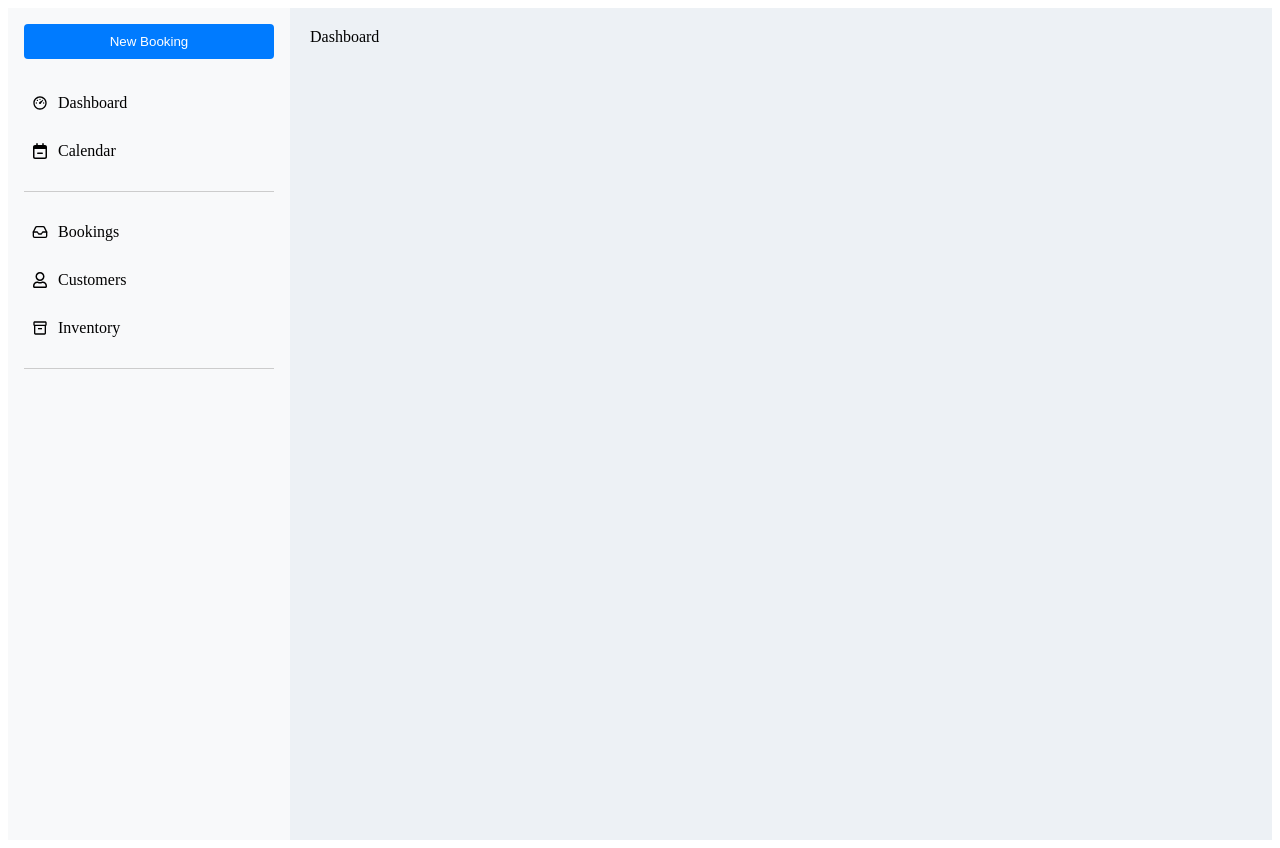
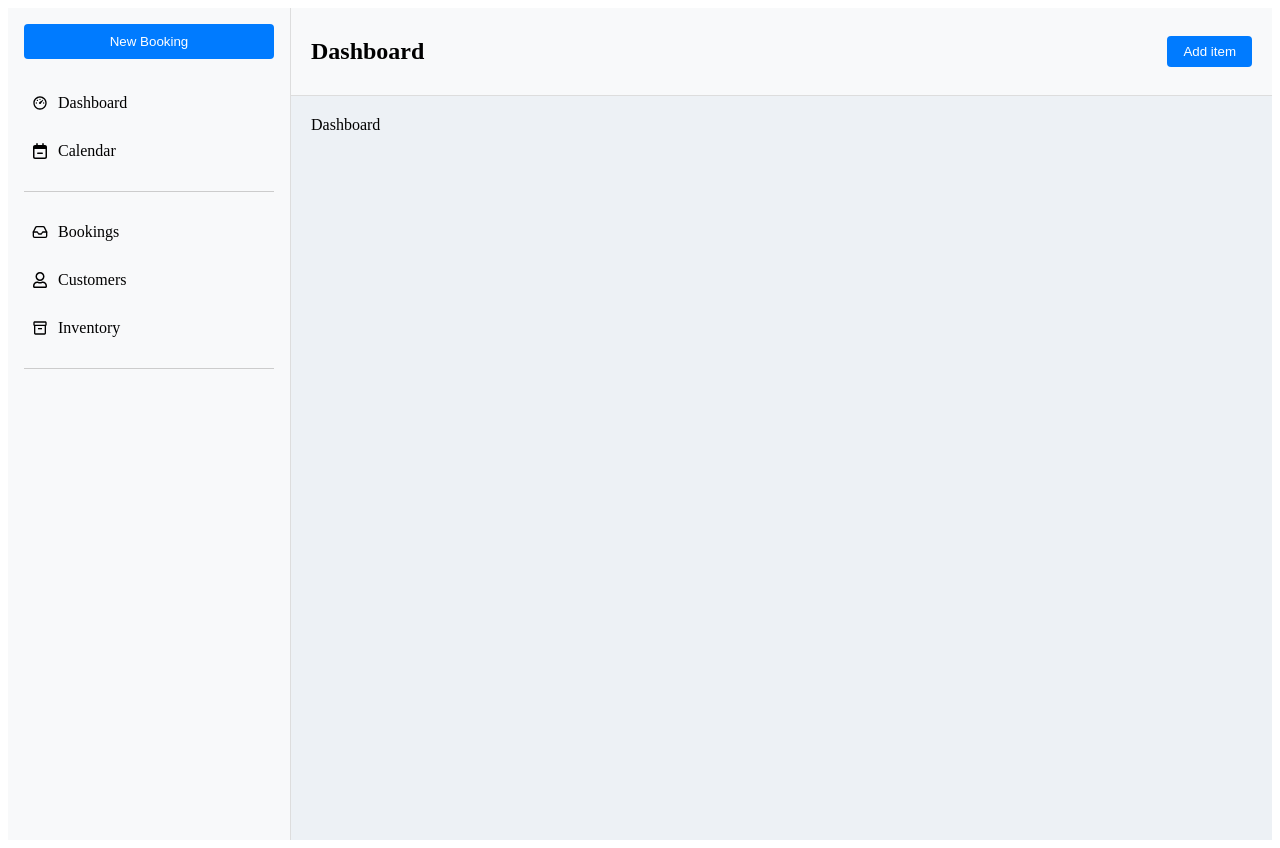
Before and after one commit to ForeverPlat/rental-software, a React (Vite) app in the folder frontend/: page / in a window 1280 px wide. Built offline with nearby package versions, Linux system fonts and the light colour scheme.

Commit message:
header added with basic button switching functionality

```diff
--- a/frontend/src/Layout.jsx
+++ b/frontend/src/Layout.jsx
@@ -1,13 +1,32 @@
 import React from 'react'
-import { Outlet } from 'react-router-dom'
+import { Outlet, useLocation } from 'react-router-dom'
 
 import Sidebar from './components/Sidebar/Sidebar'
+import Header from './components/Header/Header'
 
 const Layout = () => {
+
+  const location = useLocation();
+
+  const getPageFromPath = () => {
+    const path = location.pathname.toLowerCase();
+
+    if (path === '/' || path === '/dashboard') return 'dashboard';
+    if (path === '/calendar') return 'calender';
+    if (path === '/bookings') return 'bookings';
+    if (path === '/customers') return 'customers';
+    if (path === '/inventory') return 'inventory';
+    return 'dashboard';
+
+  }
+
+  const page = getPageFromPath();
+
   return (
     <div style={{ display: 'flex' }}>
         <Sidebar />
-        <main style={{ flexGrow: 1, padding: '20px', 'backgroundColor': '#edf1f5' }}>
+        <main style={{ flexGrow: 1, 'backgroundColor': '#edf1f5' }}>
+            <Header page={page} />
             <Outlet />
         </main>
 
--- /dev/null
+++ b/frontend/src/components/Header/Header.css
@@ -0,0 +1,40 @@
+.header {
+  display: flex;
+  justify-content: space-between;
+  align-items: center;
+  background-color: #ffffff;
+  padding: 16px 20px;
+  border-bottom: 1px solid #e5e7eb;
+  border-radius: 0.5rem 0.5rem 0 0; /* Rounded top corners */
+  box-shadow: 0 1px 2px rgba(0, 0, 0, 0.05);
+  position: sticky;
+  top: 0;
+  z-index: 10; /* Ensure header stays above content */
+  background-color: #f8f9fa;
+}
+
+.header-title {
+  font-size: 1.5rem;
+  font-weight: 700;
+  color: #1f2937; /* Matches sidebar text color */
+}
+
+.header-actions {
+  display: flex;
+  gap: 10px;
+}
+
+.header-btn {
+  background-color: #007bff; /* Matches sidebar new-booking-btn */
+  color: white;
+  border: none;
+  padding: 8px 12px;
+  border-radius: 4px;
+  cursor: pointer;
+  font-size: 0.9rem;
+  transition: background-color 0.2s;
+}
+
+.header-btn:hover {
+  background-color: #0056b3; /* Matches sidebar new-booking-btn hover */
+}
--- /dev/null
+++ b/frontend/src/components/Header/Header.jsx
@@ -0,0 +1,37 @@
+import React from 'react';
+
+const Header = ({ page }) => {
+  const getButtonText = () => {
+    switch (page) {
+      case 'customers':
+        return 'Add customer';
+      case 'bookings':
+        return 'New booking';
+      case 'inventory':
+        return 'Add product';
+      default:
+        return 'Add item';
+    }
+  };
+
+  return (
+    <header style={{ display: 'flex', justifyContent: 'space-between', alignItems: 'center', padding: '10px 20px', borderBottom: '1px solid #ddd', backgroundColor: '#f8f9fa' }}>
+      <h2>{page.charAt(0).toUpperCase() + page.slice(1)}</h2>
+      <button
+        style={{
+          backgroundColor: '#007bff',
+          color: 'white',
+          border: 'none',
+          padding: '8px 16px',
+          borderRadius: '4px',
+          cursor: 'pointer'
+        }}
+        onClick={() => alert(`Add ${getButtonText().toLowerCase().replace(' ', '_')} clicked`)}
+      >
+        {getButtonText()}
+      </button>
+    </header>
+  );
+};
+
+export default Header;
--- a/frontend/src/components/Sidebar/Sidebar.css
+++ b/frontend/src/components/Sidebar/Sidebar.css
@@ -5,6 +5,7 @@
   padding: 16px;
   display: flex;
   flex-direction: column;
+  border-right: 1px solid #ddd;
 }
 
 .new-booking-btn {
--- a/frontend/src/features/Bookings.jsx
+++ b/frontend/src/features/Bookings.jsx
@@ -1,4 +1,4 @@
-import React from 'react'
+import React, { useState, useEffect } from 'react'
 import MetricsSummary from '../components/MetricsSummary'
 // import BookingRow from '../components/BookingsTable/BookingsRow/BookingsRow'
 // import BookingsHeader from '../components/BookingsTable/BookingsHeader/BookingsHeader'
@@ -6,53 +6,54 @@ import Table from '../components/Table/Table'
 
 const Bookings = () => {
 
-
-
-      const rows = [
-      {
-        customer: 'John Doe',
-        status: 'Confirmed',
-        from: '2025-09-20',
-        until: '2025-09-22',
-        price: '$200',
-        'payment status': 'Paid',
-      },
-      {
-        customer: 'Jane Smith',
-        status: 'Pending',
-        from: '2025-09-21',
-        until: '2025-09-23',
-        price: '$250',
-        'payment status': 'Unpaid',
-      },
-      {
-        Customer: 'Alice Johnson',
-        status: 'Cancelled',
-        from: '2025-09-22',
-        until: '2025-09-24',
-        Price: '$180',
-        'payment status': 'Refunded',
-      },
-    ];
-
-    // const [bookings, setBookings] = useState([]);
-    // const [isLoading, setIsLoading] = useState({})
+    const [bookings, setBookings] = useState([]);
+    const [isLoading, setIsLoading] = useState(false)
 
     const headers = [
       { display: 'Customer', key: 'customer' },
       { display: 'From', key: 'from' },
       { display: 'Until', key: 'until' },
       { display: 'Price', key: 'price' },
-      { display: 'Payment Status', key: 'payment status' },
+      { display: 'Payment Status', key: 'paymentStatus' },
     ];
 
+    useEffect(() => {
+        const getBookings = async () => {
+          try {
+            setIsLoading(true);
 
+            // const apiUrl = process.env.REACT_APP_API_URL || 'http://localhost:2000';
+            const apiUrl = 'http://localhost:2000';
+            const res = await fetch(`${apiUrl}/api/bookings`);
+
+            if (!res.ok) {
+              throw new Error(`Failed to fetch customers: ${res.status}`)
+            }
+
+            const result = await res.json();
+
+            setBookings(result.data);
+
+          } catch (error) {
+            console.log('Error fetching customers:', error);
+          } finally {
+            setIsLoading(false);
+          }
+
+          getBookings();
+      }
+    }, []);
+
+    if (isLoading) {
+      return <div style={{ textAlign: 'center' }}>Loading Bookings...</div>
+    }
+    console.log(bookings)
 
   return (
     <div style={{ flexGrow: 1, padding: '20px' }}>
       <MetricsSummary />
 
-      <Table headers={headers} rows={rows} />
+      <Table headers={headers} rows={bookings} />
 
         {/* <BookingsHeader/> */}
         {/* <BookingRow /> */}
--- a/frontend/src/features/Calendar.jsx
+++ b/frontend/src/features/Calendar.jsx
@@ -2,7 +2,9 @@ import React from 'react'
 
 const Calendar = () => {
   return (
-    <div>Calendar</div>
+    <div style={{ flexGrow: 1, padding: '20px' }}>
+      Calendar
+    </div>
   )
 }
 
--- a/frontend/src/features/Customers/Customers.jsx
+++ b/frontend/src/features/Customers/Customers.jsx
@@ -6,6 +6,11 @@ const Customers = () => {
 
   const [customers, setCustomers] = useState([]);
   const [isLoading, setIsLoading] = useState(false);
+
+    const headers = [
+      { display: 'Name', key: 'name'},
+      { display: 'Email', key: 'email' }
+    ];
 
   useEffect(() => {
     const getCustomers = async () => {
@@ -38,31 +43,9 @@ const Customers = () => {
     return <div style={{ textAlign: 'center' }}>Loading customers...</div>
   }
 
-    const headers = [
-      { display: 'Name', key: 'name'},
-      { display: 'Email', key: 'email' }
-    ]
-    // console.log("customers:"+customers);
-
   return (
-    <div>
-
+    <div style={{ flexGrow: 1, padding: '20px' }}>
       <Table rows={customers} headers={headers} />
-      {/* <div className='table-container'>
-        <div className='table-header'>
-          <div className='header-cell'>Name</div>
-          <div className='header-cell'>Email</div>
-        </div>
-        {
-          customers.map(({ id,name, email }) => (
-            <div key={id} className='table-row'>
-              <div className='cell'>{ name }</div>
-              <div className='cell'>{ email }</div>
-            </div>
-          ))
-        }
-      </div>       */}
-
     </div>
   )
 }
--- a/frontend/src/features/Dashboard.jsx
+++ b/frontend/src/features/Dashboard.jsx
@@ -2,7 +2,9 @@ import React from 'react'
 
 const Dashboard = () => {
   return (
-    <div>Dashboard</div>
+    <div style={{ flexGrow: 1, padding: '20px' }}>
+      Dashboard
+    </div>
   )
 }
 
--- a/frontend/src/features/Inventory.jsx
+++ b/frontend/src/features/Inventory.jsx
@@ -54,7 +54,7 @@ const Inventory = () => {
   }
 
   return (
-    <div>
+    <div style={{ flexGrow: 1, padding: '20px' }}>
       <Table rows={products} headers={headers} />
     </div>
   )
```
